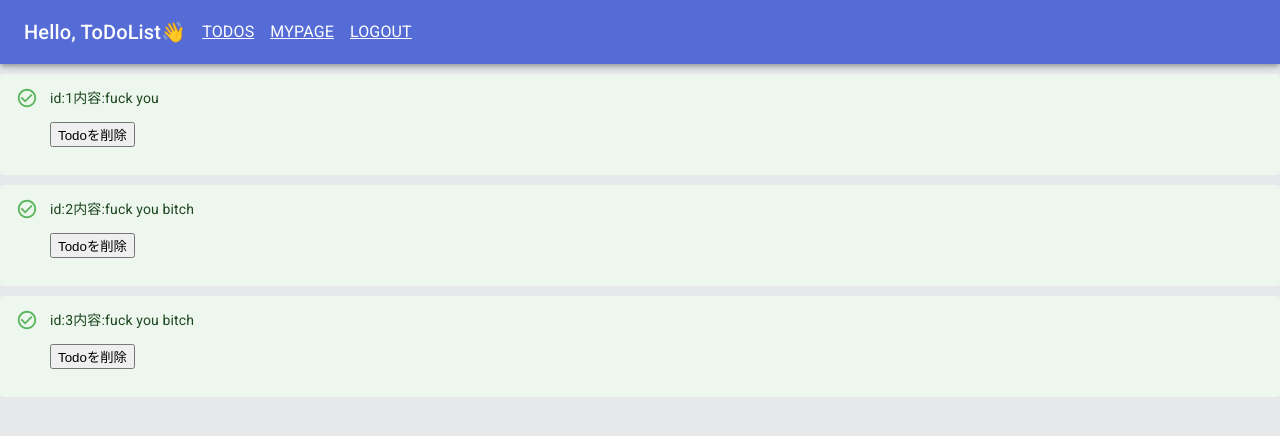
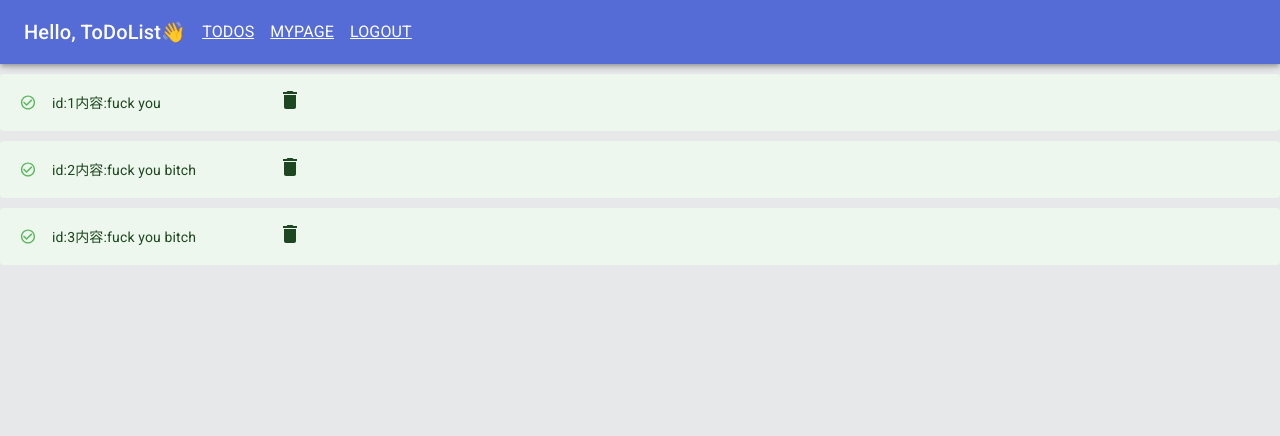
Before and after one commit to yuyaamano23/next_todo_api, a Next.js app: page / in a window 1280 px wide. Shown: the top 436 px of the page. Built offline with nearby package versions, Linux system fonts and the light colour scheme.

Commit message:
todo削除ボタンのicon化

```diff
--- a/src/components/TodoItem.tsx
+++ b/src/components/TodoItem.tsx
@@ -18,6 +18,9 @@ const useStyles = makeStyles((theme: Theme) =>
         marginTop: theme.spacing(2),
       },
     },
+    circleIcon: {
+      paddingTop: '7px',
+    },
   })
 )
 
@@ -32,14 +35,21 @@ const TodoItem: React.FC<TodoItemProps> = ({ todo }) => {
       <Link href={`/todos/${todo.id}`}>
         <div className={(classes.root, styles.todoItemWrapper)}>
           <Alert
-            icon={<CheckCircleOutlineIcon fontSize="inherit" />}
+            icon={
+              <CheckCircleOutlineIcon
+                className={classes.circleIcon}
+                fontSize="default"
+              />
+            }
             severity="success"
           >
-            id:{todo.id}
-            内容:{todo.title}
-            <p>
-              <TodoDeleteButton todo={todo} />
-            </p>
+            <div className={styles.content}>
+              id:{todo.id}
+              内容:{todo.title}
+              <div className={styles.todoItemDeleteButton}>
+                <TodoDeleteButton todo={todo} />
+              </div>
+            </div>
           </Alert>
         </div>
       </Link>
--- a/src/components/UIkit/TodoDeleteButton.tsx
+++ b/src/components/UIkit/TodoDeleteButton.tsx
@@ -2,12 +2,13 @@ import React from 'react'
 import axios from 'axios'
 import { Todo } from 'components/Types'
 import Router from 'next/router'
+import DeleteIcon from '@material-ui/icons/Delete'
 
-type TodoItemProps = {
+type TodoDeleteProps = {
   todo: Todo
 }
 
-const TodoDeleteButton: React.FC<TodoItemProps> = ({ todo }) => {
+const TodoDeleteButton: React.FC<TodoDeleteProps> = ({ todo }) => {
   const handleDelete = (e) => {
     // ボタンのデフォルトの挙動を葬り去る
     e.preventDefault()
@@ -28,6 +29,6 @@ const TodoDeleteButton: React.FC<TodoItemProps> = ({ todo }) => {
         console.log(err)
       })
   }
-  return <button onClick={handleDelete}>Todoを削除</button>
+  return <DeleteIcon onClick={handleDelete} />
 }
 export default TodoDeleteButton
--- a/src/styles/components/TodoItem.module.scss
+++ b/src/styles/components/TodoItem.module.scss
@@ -6,3 +6,13 @@
 .todoItemWrapper:hover {
   box-shadow: 1px 1px 5px rgba(0, 0, 0, 0.65);
 }
+
+.content {
+  display: flex;
+  width: 250px;
+  align-items: center;
+}
+
+.todoItemDeleteButton {
+  margin-left: auto;
+}
```
